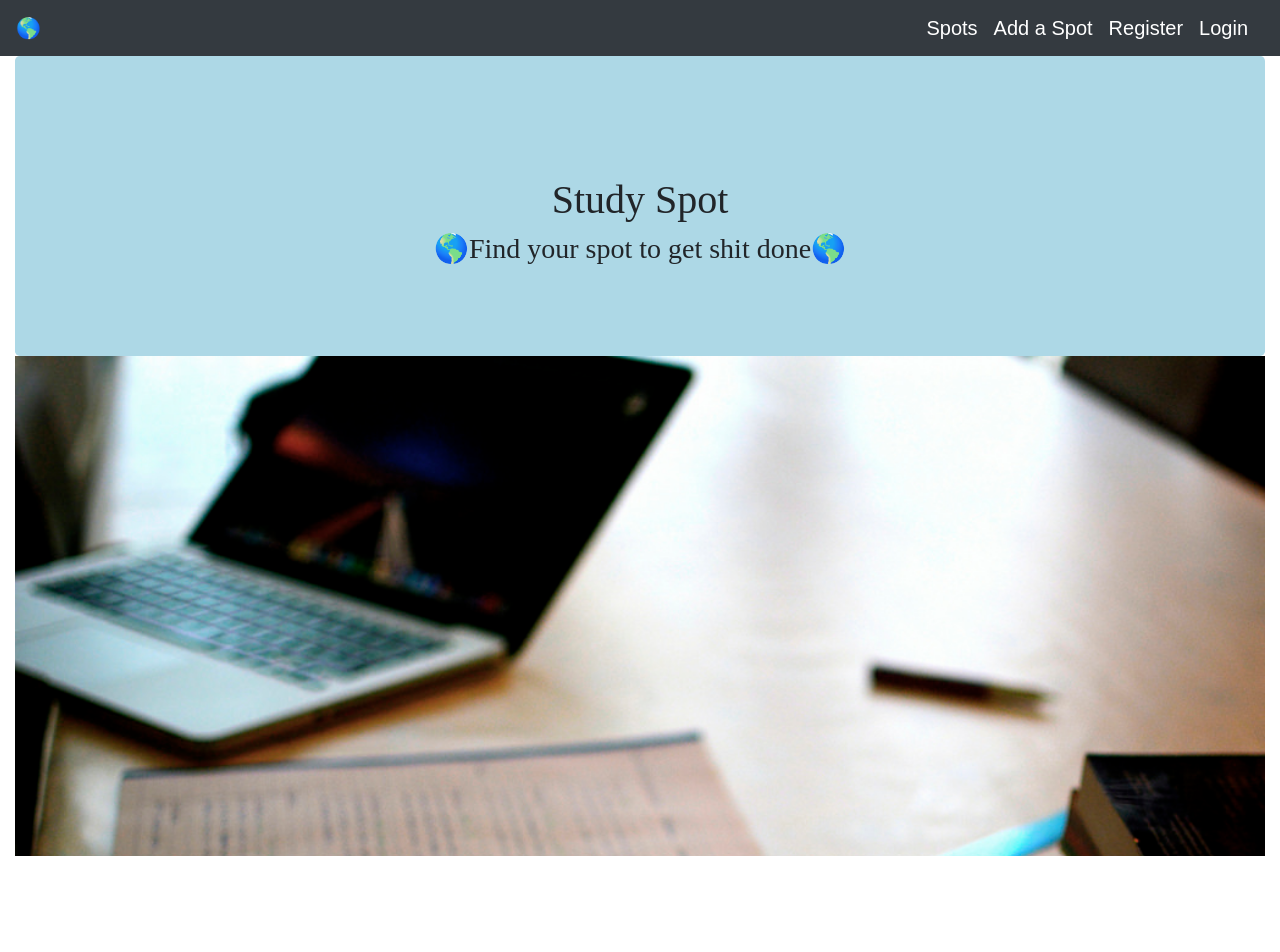
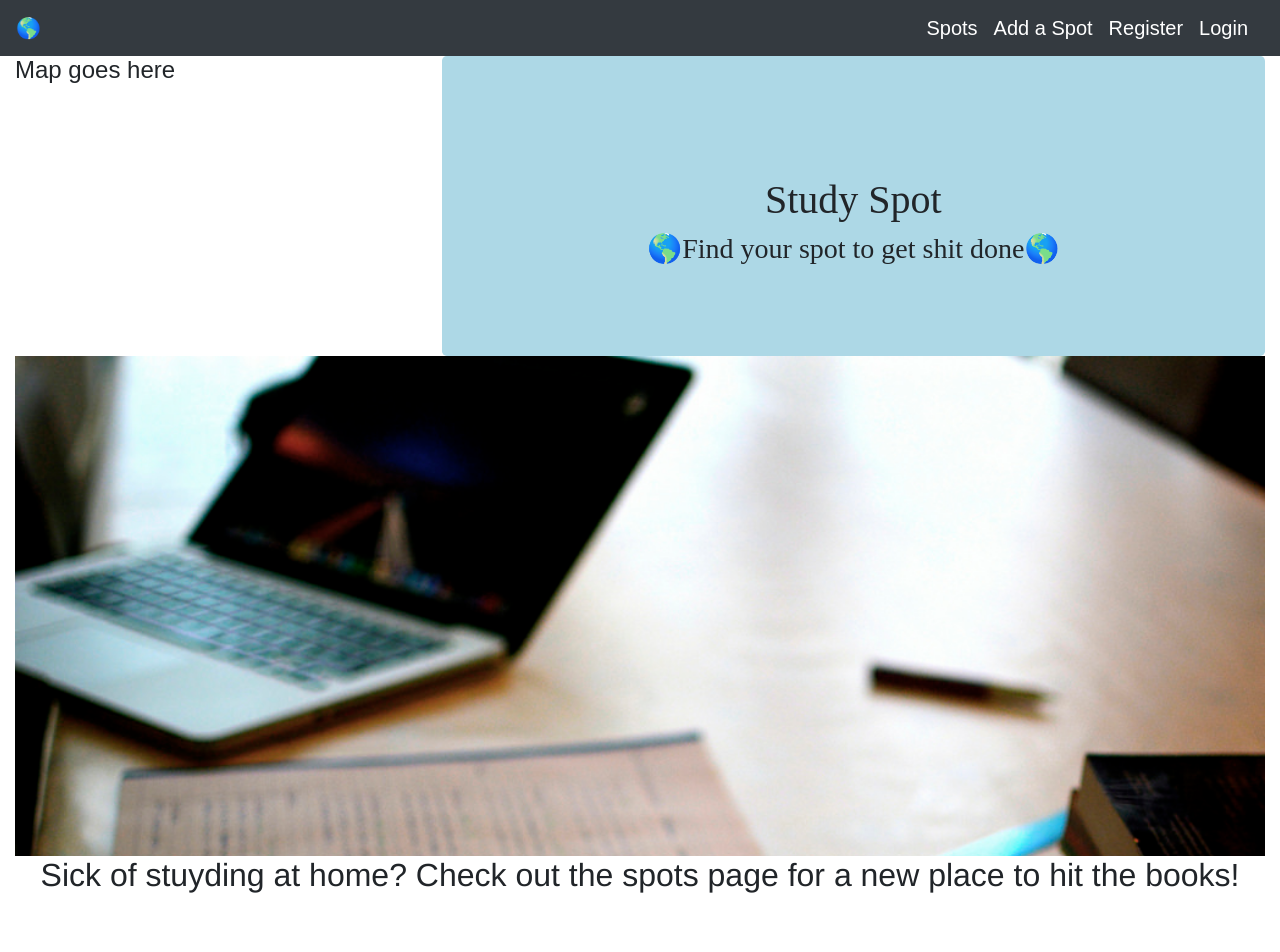
Before and after one commit to Atrill90/Study-Spot, a React (Create React App) app in the folder client/: page / in a window 1280 px wide. Shown: the top 952 px of the page. Built offline with nearby package versions, Linux system fonts and the light colour scheme.

Commit message:
beginning of google map work

```diff
--- a/client/package.json
+++ b/client/package.json
@@ -10,6 +10,7 @@
     "morgan": "^1.9.0",
     "react": "^16.0.0",
     "react-dom": "^16.0.0",
+    "react-google-maps": "^9.4.5",
     "react-router-dom": "^4.2.2",
     "react-scripts": "1.0.14"
   },
--- a/client/src/App.js
+++ b/client/src/App.js
@@ -6,7 +6,8 @@ import Landing from "./pages/Landing";
 import AddSpot from "./pages/AddSpot";
 import Navbar from "../src/components/Navbar";
 import Footer from "../src/components/Footer";
-import Login from "./pages/Login"
+import Login from "./pages/Login";
+import Spots from "./pages/Spots";
 const App = () => (
 
       <Router>
@@ -17,6 +18,7 @@ const App = () => (
                 <Route exact path="/Register" component={Registration} />
             <Route exact path="/Login" component={Login} />
             <Route exact path="/AddSpot" component={AddSpot} />
+            <Route exact path="/Spots" component={Spots}/>
             {/* <Route component={NoMatch} /> */}
             </Switch>
           <Footer/>
--- a/client/src/components/Map/index.js
+++ b/client/src/components/Map/index.js
@@ -0,0 +1 @@
+export { default } from "./Map.js";
--- a/client/src/components/Users/LoginForm/LoginForm.js
+++ b/client/src/components/Users/LoginForm/LoginForm.js
@@ -4,7 +4,6 @@ import "./LoginForm.css";
 const LoginForm = props => (
 <div className="card w-75 mt-5 mx-auto p-4">
     <form>
-
     <div className = "input form-group">
        <label htmlFor="userName">Username</label>
           <input onChange={props.handleChange} className="form-control"  type="text" placeholder = "Username" id="loginUserName" name="loginUserName"/>
--- a/client/src/pages/AddSpot/AddSpot.js
+++ b/client/src/pages/AddSpot/AddSpot.js
@@ -37,17 +37,19 @@ formSubmission = event => {
 }
 
 spotCreate = () => {
-    console.log("new user's data goes here!");
-    let locationName  = this.state.locationName;
-    let noiseRating = this.state.noiseRating;
-    let outletRating = this.state.outletRating;
-    let wifiRating = this.state.wifiRating;
-    let seatingRating = this.state.seatingRating;
-    let body = {locationName: locationName, noiseRating: noiseRating, outletRating: outletRating, wifiRating: wifiRating, seatingRating: seatingRating}
-    console.log(body);
-    API.saveSpot(body).then(res =>{
+    console.log("new spot data goes here!");
+    let spot ={
+        locationName: this.state.locationName,
+        noiseRating: this.state.noiseRating,
+        outletRating: this.state.outletRating,
+        wifiRating: this.state.wifiRating,
+        seatingRating: this.state.seatingRating
+    }
+
+    console.log(spot);
+    API.saveSpot(spot).then(res =>{
         console.log(res);
-        console.log(`Hello`);
+        console.log(`Spot saved successfully`);
     }
 
     ).catch(err =>{
--- a/client/src/pages/Landing/Landing.css
+++ b/client/src/pages/Landing/Landing.css
@@ -11,3 +11,6 @@ h1,h3{
     background-size: cover;
     background-attachment: fixed;
 }
+h2{
+    font-family: 'Franklin Gothic Medium', 'Arial Narrow', Arial, sans-serif;
+}
--- a/client/src/pages/Landing/Landing.js
+++ b/client/src/pages/Landing/Landing.js
@@ -8,7 +8,10 @@ const Landing = () => (
 
        <Container fluid>
           <Row>
-            <Col size="md-12">
+            <Col size="md-4">
+              <h4> Map goes here </h4>
+            </Col>
+            <Col size="md-8">
               <Jumbotron>
                 <h1>Study Spot</h1>
                 <h3>
@@ -27,7 +30,9 @@ const Landing = () => (
          </Row>
           <Row>
             <Col size="md-12">
-
+              <div className ="text-center">
+                <h2> Sick of stuyding at home? Check out the spots page for a new place to hit the books! </h2>
+              </div>
             </Col>
          </Row>
         </Container>
--- /dev/null
+++ b/client/src/pages/Spots/index.js
@@ -0,0 +1 @@
+export { default } from "./Spots";
```
Also changed, not shown: client/src/components/Map/Map.js (+23 -0 lines), client/src/pages/Spots/Spots.css (added), client/src/pages/Spots/Spots.js (added), 1 other file (tests, documents, lock files or other folders).
